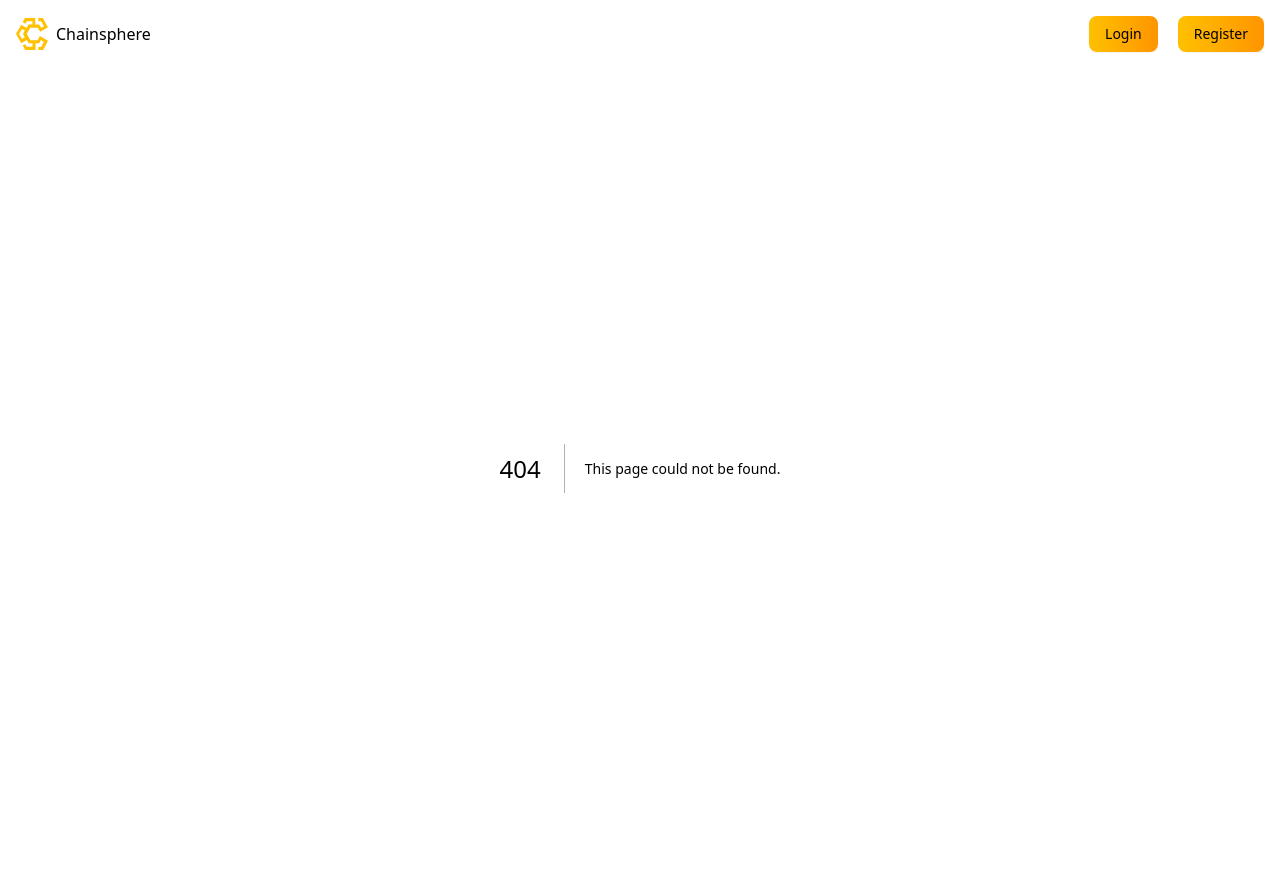
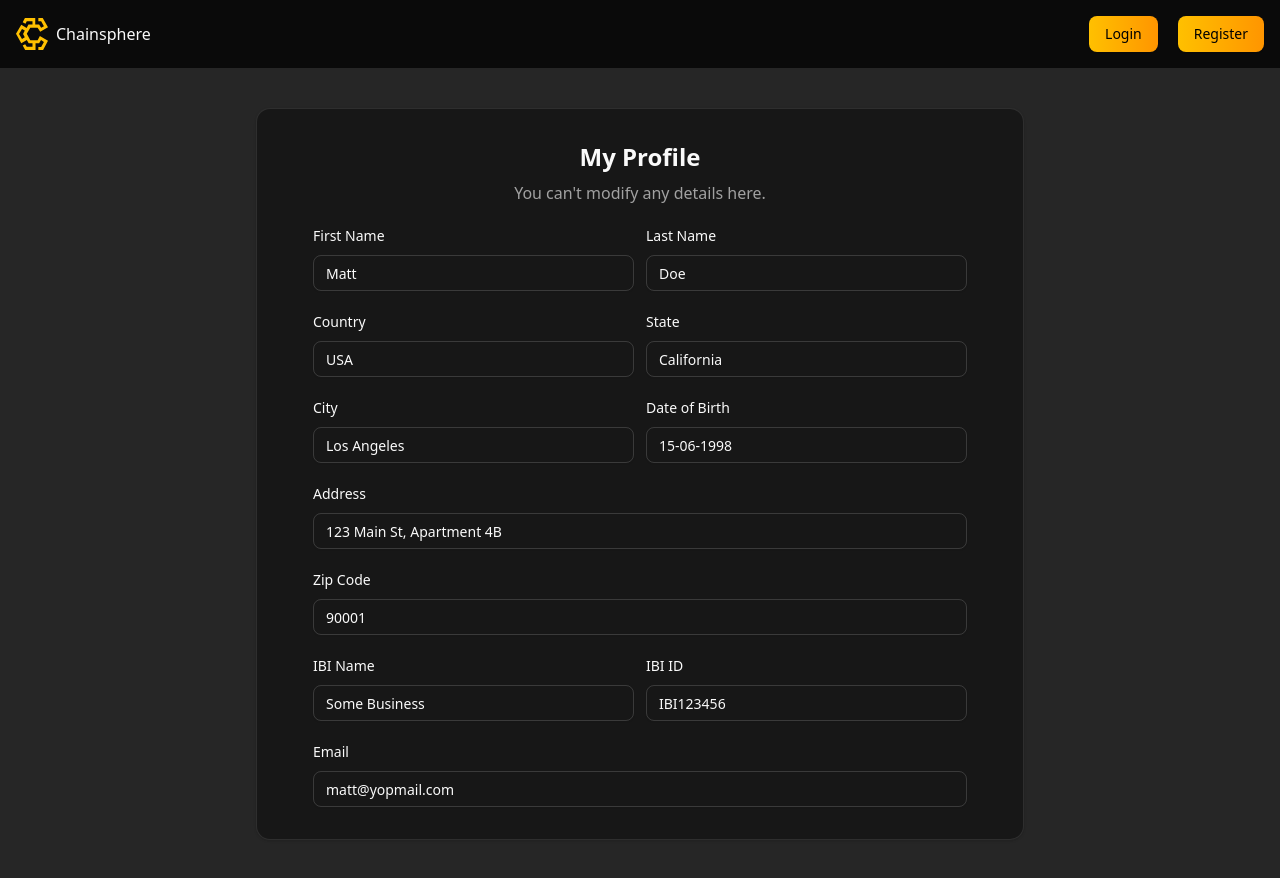
Before and after one commit to rishavmahapatra/chainsphere-frontend, a Next.js app: page /my_profile in a window 1280 px wide. Before the commit this address had no page. Built offline with nearby package versions, Linux system fonts and the light colour scheme; no server answers.

Commit message:
Before pulling from branch samyak, myprofil created and integrated api

```diff
--- /dev/null
+++ b/src/app/my_profile/page.jsx
@@ -0,0 +1,139 @@
+"use client";
+
+import { cn } from "@/lib/utils";
+import { Card, CardContent } from "@/components/ui/card";
+import { Input } from "@/components/ui/input";
+import { Label } from "@/components/ui/label";
+import { useEffect, useState } from "react";
+import axios from "axios";
+import { toast } from "sonner";
+import { BASE_URL } from "@/config/config";
+
+export default function Page({ className, ...props }) {
+  const [user, setUser] = useState({
+    firstName: "Matt",
+    lastName: "Doe",
+    country: "USA",
+    state: "California",
+    city: "Los Angeles",
+    dob: "15-06-1998",
+    address: "123 Main St, Apartment 4B",
+    zipCode: "90001",
+    ibiName: "Some Business",
+    ibiId: "IBI123456",
+    email: "matt@yopmail.com"
+  });
+
+  useEffect(() => {
+    const fetchUser = async () => {
+      try {
+        const token = localStorage.getItem("token") || "vishwas";
+        if (!token) {
+          toast.error("No token found");
+          return;
+        }
+
+        // document.cookie("token", token, { path: "/" });
+        // console.log("this is the cookie ",document.cookie)
+
+        const response = await axios.get(`${BASE_URL}/api/user/myProfile`, {
+          headers: {
+            Authorization: `Bearer eyJhbGciOiJIUzI1NiIsInR5cCI6IkpXVCJ9.eyJ1c2VySWQiOjQsImVtYWlsIjoiaDJAeW9wbWFpbC5jb20iLCJpYXQiOjE3NDQxMTMzMzAsImV4cCI6MTc0NDM3MjUzMH0.BrkBr21xVrWEEiQ1-JURmnIIk_Q5zCWxWmH5SyU-utQ`,
+          },
+        });
+
+        setUser(response.data);
+      } catch (error) {
+        toast.error("Failed to load profile data.");
+        console.error(error);
+      }
+    };
+
+    fetchUser();
+  }, []);
+
+  return (
+    <div className="bg-muted flex min-h-svh flex-col items-center justify-center p-4 md:p-10">
+      <div className="w-full max-w-3xl">
+        <div className={cn("flex flex-col gap-6", className)} {...props}>
+          <Card className="overflow-hidden p-0 w-full mx-auto">
+            <CardContent>
+              <form className="p-2 md:p-8">
+                <div className="flex flex-col gap-6">
+                  <div className="flex flex-col items-center text-center">
+                    <h1 className="text-2xl font-bold">My Profile</h1>
+                    <p className="text-muted-foreground text-balance mt-2">
+                      You can't modify any details here.
+                    </p>
+                  </div>
+
+                  {/* Fields */}
+                  <div className="grid md:grid-cols-2 gap-3">
+                    <div className="grid gap-3">
+                      <Label htmlFor="firstName">First Name</Label>
+                      <Input id="firstName" value={user?.firstName || ""} readOnly />
+                    </div>
+                    <div className="grid gap-3">
+                      <Label htmlFor="lastName">Last Name</Label>
+                      <Input id="lastName" value={user?.lastName || ""} readOnly />
+                    </div>
+                  </div>
+
+                  <div className="grid md:grid-cols-2 gap-3">
+                    <div className="grid gap-3">
+                      <Label htmlFor="country">Country</Label>
+                      <Input id="country" value={user?.country || ""} readOnly />
+                    </div>
+                    <div className="grid gap-3">
+                      <Label htmlFor="state">State</Label>
+                      <Input id="state" value={user?.state || ""} readOnly />
+                    </div>
+                  </div>
+
+                  <div className="grid md:grid-cols-2 gap-3">
+                    <div className="grid gap-3">
+                      <Label htmlFor="city">City</Label>
+                      <Input id="city" value={user?.city || ""} readOnly />
+                    </div>
+                    <div className="grid gap-3">
+                      <Label htmlFor="dob">Date of Birth</Label>
+                      <Input id="dob" value={user?.dob || ""} readOnly />
+                    </div>
+                  </div>
+
+                  <div className="grid gap-3">
+                    <Label htmlFor="address">Address</Label>
+                    <Input id="address" value={user?.address || ""} readOnly />
+                  </div>
+
+                  <div className="grid gap-3">
+                    <Label htmlFor="zipCode">Zip Code</Label>
+                    <Input id="zipCode" value={user?.zipCode || ""} readOnly />
+                  </div>
+
+                  <div className="grid md:grid-cols-2 gap-3">
+                    <div className="grid gap-3">
+                      <Label htmlFor="ibiName">IBI Name</Label>
+                      <Input id="ibiName" value={user?.ibiName || ""} readOnly />
+                    </div>
+                    <div className="grid gap-3">
+                      <Label htmlFor="ibiId">IBI ID</Label>
+                      <Input id="ibiId" value={user?.ibiId || ""} readOnly />
+                    </div>
+                  </div>
+
+                  <div className="grid gap-3">
+                    <Label htmlFor="email">Email</Label>
+                    <Input id="email" value={user?.email || ""} readOnly />
+                  </div>
+
+
+                </div>
+              </form>
+            </CardContent>
+          </Card>
+        </div>
+      </div>
+    </div>
+  );
+}
```
